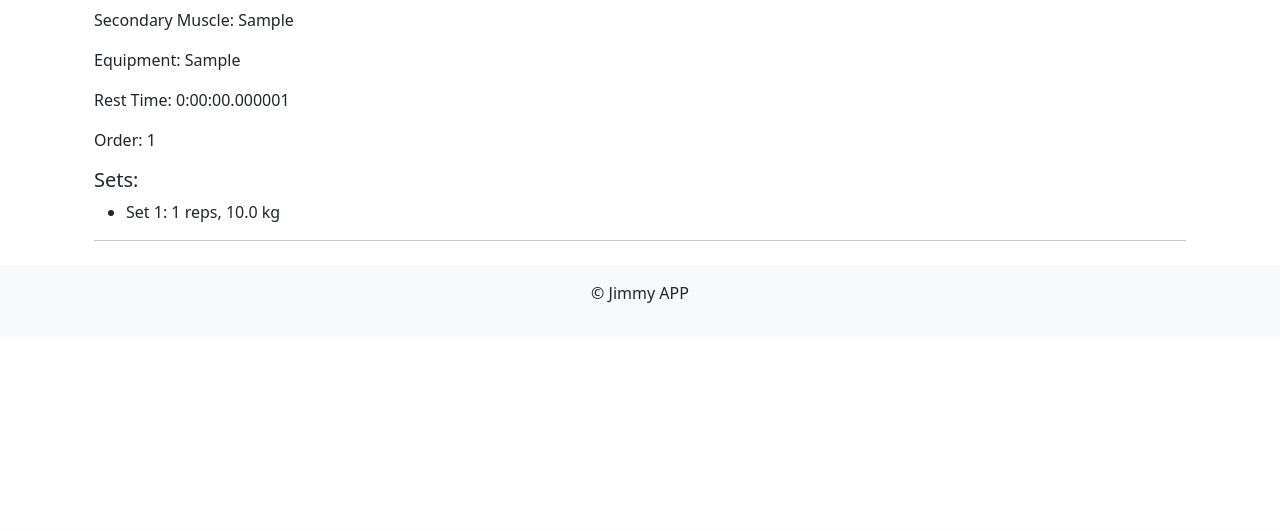
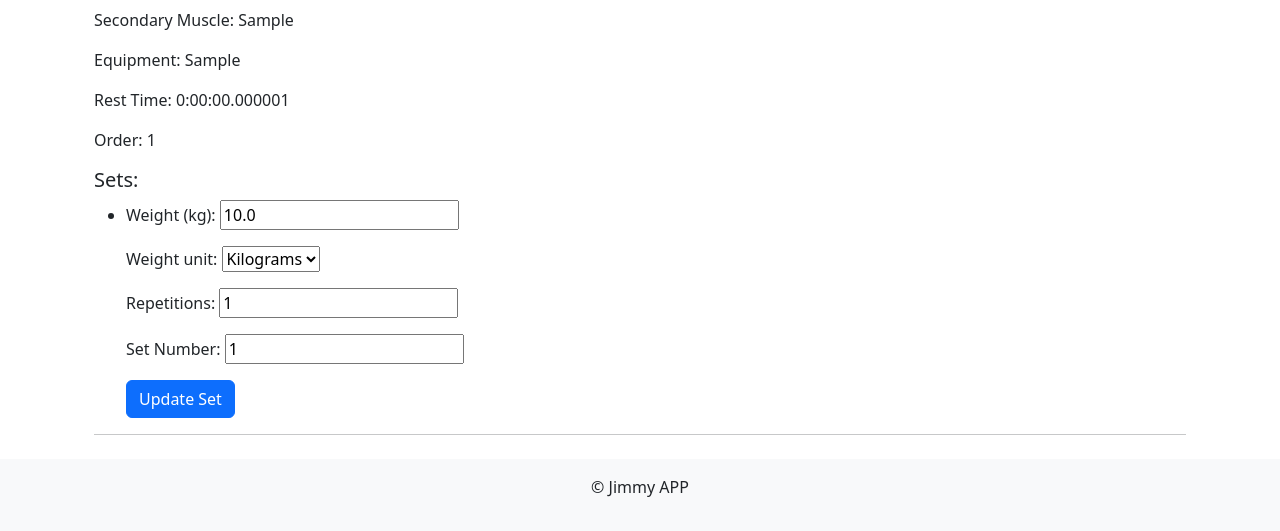
Before and after one commit to jimmyac57/django_app, a Django app: page /workouts/detail/1/ in a window 1280 px wide. Shown: the part 272-803 px from the top of the page. Before the commit the page ends 575 px from the top, so only its background shows below. Run offline with Django 5.2, Linux system fonts and the light colour scheme; tables that the repository leaves empty hold one stand-in row (values such as "Sample post").

Commit message:
feat(gymtracker): add form to modify sets in workout

```diff
--- a/gymtracker/forms.py
+++ b/gymtracker/forms.py
@@ -1,8 +1,44 @@
 from django import forms
-from .models import Workout
+from .models import Workout, Set
 
 
 class CreateWorkoutForm(forms.ModelForm):
     class Meta:
         model = Workout
         fields = ['name']
+
+class SetForm(forms.Form):
+    weight = forms.FloatField()
+    weight_unit = forms.ChoiceField(choices=Set.WEIGHT_UNITS)
+    repetitions = forms.IntegerField()
+    set_number = forms.IntegerField()
+    workout_exercise_id = forms.IntegerField(widget=forms.HiddenInput())
+
+    def __init__(self, *args, **kwargs):
+        super().__init__(*args, **kwargs)
+        self.fields['weight'].label = 'Weight (kg)'
+        self.fields['repetitions'].label = 'Repetitions'
+        self.fields['set_number'].label = 'Set Number'
+        self.fields['workout_exercise_id'].widget.attrs.update({'class': 'workout-exercise-id'})
+        self.fields['workout_exercise_id'].widget.attrs.update({'readonly': 'readonly'})
+        self.fields['workout_exercise_id'].widget.attrs.update({'style': 'display:none'})
+
+    def clean(self):
+        cleaned_data = super().clean()
+        weight = cleaned_data.get('weight')
+        repetitions = cleaned_data.get('repetitions')
+
+        if weight <= 0:
+            self.add_error('weight', 'Weight must be greater than 0.')
+        if repetitions <= 0:
+            self.add_error('repetitions', 'Repetitions must be greater than 0.')
+        return cleaned_data
+
+class ExerciseWorkoutForm(forms.Form):
+    exercise_id = forms.IntegerField(widget=forms.HiddenInput())
+    rest_time = forms.DurationField()
+    order = forms.IntegerField()
+
+    def __init__(self, *args, **kwargs):
+        super().__init__(*args, **kwargs)
+        self.fields['exercise_id'].widget.attrs.update({'class': 'exercise-id'})
--- a/gymtracker/models.py
+++ b/gymtracker/models.py
@@ -10,7 +10,6 @@ class Workout(models.Model):
     def __str__(self):
         return self.name
 
-# Individual exercises that can be added to a workout
 class Exercise(models.Model):
     name = models.CharField(max_length=100)
     description = models.TextField(null=True, blank=True)
@@ -21,8 +20,6 @@ class Exercise(models.Model):
 
     def __str__(self):
         return self.name
-
-# Exercises belonging to a workout
 class ExerciseWorkout(models.Model):
     workout = models.ForeignKey(Workout, on_delete=models.CASCADE,related_name="exercise_workouts")
     exercise = models.ForeignKey(Exercise, on_delete=models.CASCADE, null=True, blank=True)
@@ -35,12 +32,11 @@ class ExerciseWorkout(models.Model):
         ordering = ['order']
 
     def save(self, *args, **kwargs):
-        # Automatically assign the order if it's a new object
         if not self.pk:
             last_order = ExerciseWorkout.objects.filter(workout=self.workout).aggregate(
                 max_order=models.Max('order')
             )['max_order']
-            self.order = (last_order or 0) + 1  # Increment the last order by 1
+            self.order = (last_order or 0) + 1
         super().save(*args, **kwargs)
 
     def __str__(self):
@@ -58,7 +54,7 @@ class Set(models.Model):
         related_name="sets"
     )
     weight = models.FloatField(help_text="Weight used in this set")
-    weight_unit = models.CharField(max_length=2, choices=WEIGHT_UNITS, default='kg')  # Limited options
+    weight_unit = models.CharField(max_length=2, choices=WEIGHT_UNITS, default='kg')
     repetitions = models.PositiveIntegerField(help_text="Number of repetitions in this set")
     set_number = models.PositiveIntegerField(help_text="Set number (e.g., 1, 2, 3)")
 
--- a/gymtracker/templates/gymtracker/workout_detail.html
+++ b/gymtracker/templates/gymtracker/workout_detail.html
@@ -1,6 +1,7 @@
 {% extends 'layouts/base.html' %}
 {% load static %}
-{% block title %}Routines detail{% endblock %}
+
+{% block title %}Routines Detail{% endblock %}
 
 {% block css %}
 {% endblock %}
@@ -10,32 +11,30 @@
     <h2>{{ workout.name }}</h2>
     <h4>Created by: {{ workout.user.username }}</h4>
 
-    {% if workout.exercise_workouts.all %}
+    {% if exercises_with_forms %}
         <div class="exercise-list">
-            {% for exercise_workout in workout.exercise_workouts.all %}
+            {% for item in exercises_with_forms %}
                 <div class="exercise-item">
-                    <h4>{{ exercise_workout.exercise.name }}</h4>
-                    <p>Description: {{ exercise_workout.exercise.description }}</p>
-                    <p>Primary Muscle: {{ exercise_workout.exercise.primary_muscle }}</p>
-                    <p>Secondary Muscle: {{ exercise_workout.exercise.secondary_muscle }}</p>
-                    <p>Equipment: {{ exercise_workout.exercise.equipment }}</p>
-                    <p>Rest Time: {{ exercise_workout.rest_time }}</p>
-                    <p>Order: {{ exercise_workout.order }}</p>
+                    <h4>{{ item.exercise_workout.exercise.name }}</h4>
+                    <p>Description: {{ item.exercise_workout.exercise.description }}</p>
+                    <p>Primary Muscle: {{ item.exercise_workout.exercise.primary_muscle }}</p>
+                    <p>Secondary Muscle: {{ item.exercise_workout.exercise.secondary_muscle }}</p>
+                    <p>Equipment: {{ item.exercise_workout.exercise.equipment }}</p>
+                    <p>Rest Time: {{ item.exercise_workout.rest_time }}</p>
+                    <p>Order: {{ item.exercise_workout.order }}</p>
 
                     <h5>Sets:</h5>
-                    {% if exercise_workout.sets.all %}
-                        <ul>
-                            {% for set in exercise_workout.sets.all %}
-                                <li>
-                                    Set {{ set.set_number }}:
-                                    {{ set.repetitions }} reps,
-                                    {{ set.weight }} {{ set.weight_unit }}
-                                </li>
-                            {% endfor %}
-                        </ul>
-                    {% else %}
-                        <p>No sets defined for this exercise.</p>
-                    {% endif %}
+                    <ul>
+                        {% for set_data in item.set_forms %}
+                            <li>
+                                <form method="post" action="{% url 'update_set' set_data.set_id %}">
+                                    {% csrf_token %}
+                                    {{ set_data.form.as_p }}
+                                    <button type="submit" class="btn btn-primary">Update Set</button>
+                                </form>
+                            </li>
+                        {% endfor %}
+                    </ul>
                 </div>
                 <hr>
             {% endfor %}
--- a/gymtracker/urls.py
+++ b/gymtracker/urls.py
@@ -6,4 +6,5 @@ urlpatterns = [
     path('workouts/', views.workout_view, name='workouts'),
     path('workouts/create/', views.create_workout, name='create_workout'),
     path('workouts/detail/<int:workout_id>/', views.workout_detail, name='workout_detail'),
+    path('set/<int:set_id>/update/', views.update_set, name='update_set'),
 ]
--- a/gymtracker/views.py
+++ b/gymtracker/views.py
@@ -1,6 +1,6 @@
-from django.shortcuts import redirect, render
+from django.shortcuts import redirect, render, get_object_or_404
 from .models import Workout, Exercise , ExerciseWorkout, Set
-from .forms import CreateWorkoutForm
+from .forms import CreateWorkoutForm , SetForm , ExerciseWorkoutForm
 from django.contrib import messages
 from django.db import transaction
 from datetime import timedelta
@@ -11,20 +11,17 @@ def workout_view(request):
     workouts = Workout.objects.filter(user=request.user)
     return render(request, 'gymtracker/routines.html', {'workouts': workouts})
 
-
 def create_workout(request):
     try:
         if request.method == 'POST':
             form = CreateWorkoutForm(request.POST)
             if form.is_valid():
-                with transaction.atomic():  # Inicia la transacción
-                    # Guardar el entrenamiento
+                with transaction.atomic():
                     workout = form.save(commit=False)
                     workout.user = request.user
                     workout.save()
 
-                    # Manejar los ejercicios seleccionados
-                    exercise_ids = request.POST.getlist('ejercicios[]')  # IDs de los ejercicios seleccionados
+                    exercise_ids = request.POST.getlist('ejercicios[]')
                     if not exercise_ids:
                         raise ValueError("You must select at least one exercise for the workout.")
 
@@ -37,7 +34,7 @@ def create_workout(request):
                         exercise_workout = ExerciseWorkout.objects.create(
                         workout=workout,
                         exercise=exercise,
-                        rest_time=timedelta(seconds=30),  # Ejemplo: 30 segundos de descanso por defecto
+                        rest_time=timedelta(seconds=30),
                         order=order
                         )
 
@@ -47,33 +44,77 @@ def create_workout(request):
                             weight=0,
                             weight_unit='kg',
                             repetitions=0,
-                            set_number=1  # Siempre 1 por defecto
+                            set_number=1
                         )
                     messages.success(request, 'Workout created successfully.')
                     return redirect('workouts')
             else:
                 messages.error(request, 'Error creating your workout. Please check the form.')
 
-        # Si no es POST, inicializa el formulario
         form = CreateWorkoutForm()
         exercises = Exercise.objects.all()
         muscles = Exercise.objects.values_list('primary_muscle', flat=True).distinct()
 
         return render(request, 'gymtracker/create_workout.html', {
             'form': form,
-            'exercises': exercises,  # Pasar ejercicios al template
-            'muscles': muscles,  # Pasar los filtros dinámicos
+            'exercises': exercises,
+            'muscles': muscles,
         })
     except ValueError as e:
-        # Error personalizado
+
         messages.error(request, str(e))
         return redirect('workouts')
     except Exception as e:
-        # Manejo genérico de errores
+
         messages.error(request, 'An unexpected error occurred. Please try again.')
         return redirect('workouts')
 
 
 def workout_detail(request, workout_id):
     workout = Workout.objects.get(id=workout_id)
-    return render(request, 'gymtracker/workout_detail.html', {'workout': workout})
+
+
+    exercises_with_forms = []
+
+    for exercise_workout in workout.exercise_workouts.all():
+        set_forms = []
+        for set_instance in exercise_workout.sets.all():
+            form = SetForm(initial={
+                'weight': set_instance.weight,
+                'weight_unit': set_instance.weight_unit,
+                'repetitions': set_instance.repetitions,
+                'set_number': set_instance.set_number,
+                'workout_exercise_id': exercise_workout.id,
+            })
+            set_forms.append({'form': form, 'set_id': set_instance.id})
+        exercises_with_forms.append({'exercise_workout': exercise_workout, 'set_forms': set_forms})
+
+    return render(request, 'gymtracker/workout_detail.html', {
+        'workout': workout,
+        'exercises_with_forms': exercises_with_forms,
+    })
+
+def update_set(request, set_id):
+    set_instance = get_object_or_404(Set, id=set_id)
+    if request.method == 'POST':
+        form = SetForm(request.POST)
+        if form.is_valid():
+            set_instance.weight = form.cleaned_data['weight']
+            set_instance.weight_unit = form.cleaned_data['weight_unit']
+            set_instance.repetitions = form.cleaned_data['repetitions']
+            set_instance.set_number = form.cleaned_data['set_number']
+            set_instance.save()
+            messages.success(request, 'Set updated successfully.')
+            return redirect('workout_detail', workout_id=set_instance.workout_exercise.workout.id)
+        else:
+            messages.error(request, 'There was an error updating the set. Please check the form.')
+    else:
+        form = SetForm(initial={
+            'weight': set_instance.weight,
+            'weight_unit': set_instance.weight_unit,
+            'repetitions': set_instance.repetitions,
+            'set_number': set_instance.set_number,
+            'workout_exercise_id': set_instance.workout_exercise.id,
+        })
+
+    return render(request, 'gymtracker/update_set.html', {'form': form, 'set': set_instance})
```
Also changed, not shown: gymtracker/migrations/0001_initial.py, gymtracker/migrations/0002_alter_exerciseworkout_options_and_more.py (deleted), gymtracker/migrations/0003_exercise_equipment.py (deleted), gymtracker/migrations/0004_alter_exerciseworkout_rest_time.py (deleted).
